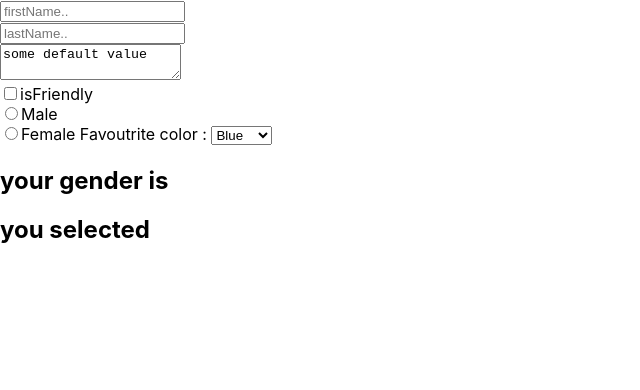
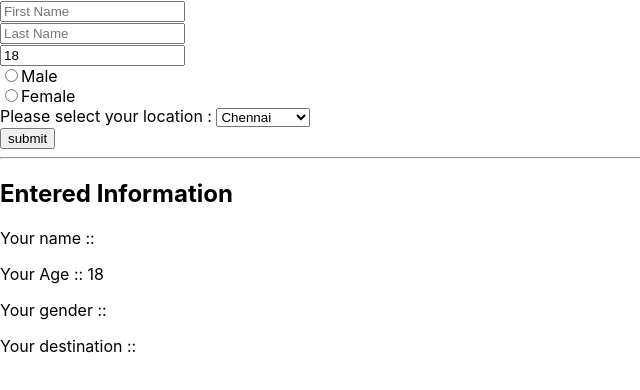
Before and after one commit to SARASWATHYD/react-todo, a React (Create React App) app: page / in a window 1280 px wide. Shown: the top 390 px of the page, without its empty margins (0-640 px from the left). Built offline with nearby package versions, Linux system fonts and the light colour scheme.

Commit message:
tried to build form on customer inform

```diff
--- a/src/App.js
+++ b/src/App.js
@@ -131,14 +131,86 @@ import todoData from './todoData';
 
 //handling form with state
 
+//  class App extends React.Component{
+//     constructor(){
+//       super()
+//       this.state = {
+//        firstName : "",
+//        lastName : "",
+//        isFriendly : false,
+//        gender : ""
+//       }
+//       this.handleClick = this.handleClick.bind(this)
+//     }
+//       handleClick(event){
+//         //making copy of event target and setting state
+//         const {name,value,type,checked} = event.target
+
+//        type==="checkbox" ?this.setState({[name]:checked}) :this.setState(
+//          {[name] : value}
+//        )
+//       }
+//     render(){
+//       return(
+//       <form>
+//         <input type = "text" name ="firstName" placeholder = "firstName.." onChange = {this.handleClick}/>
+//         <br/>
+//         <input type = "text" name ="lastName" placeholder = "lastName.." onChange = {this.handleClick}/>
+//         <br/>
+//         <textarea value={"some default value"}
+//         onChange = {this.handleClick}
+//         />
+//          <br/>
+//         <label>
+//         <input type ="checkbox" name ="isFriendly"  checked ={this.state.isFriendly} onChange ={this.handleClick}/>
+//         isFriendly
+//         </label>
+//          <br/>
+//         <label>
+//         <input type ="radio" name ="gender"  value ="male" checked ={this.state.gender === "male"} onChange ={this.handleClick}/>
+//         Male
+//         </label>
+//          <br/>
+//         <label>
+//         <input type ="radio" name ="gender"  value ="female" checked ={this.state.gender === "female"} onChange ={this.handleClick}/>
+//         Female
+//         </label>
+
+//         <label>  Favoutrite color : </label>
+//         <select
+//         value = {this.state.favColor}
+//         onChange= {this.handleClick}
+//         name="favColor"
+//         >
+//         <option value = "blue">Blue</option>
+//         <option value = "green">Green</option>
+//         <option value = "yellow">Yellow</option>
+//         <option value = "pink">Pink</option>
+
+
+//         </select>
+
+//         <h1> {this.state.firstName} {this.state.lastName}</h1>
+//         <h2> your gender is {this.state.gender}</h2>
+//         <h2> you selected {this.state.favColor}</h2>
+
+//       </form>
+//       )
+//   }
+// }
+
+//basic form
 class App extends React.Component{
   constructor(){
     super()
-      this.state = {
-       firstName : "",
-       lastName : "",
-       isFriendly : false,
-       gender : ""
+    this.state={
+        firstName :"",
+        lastName :"",
+        age:18,
+        gender:"",
+        destination :"",
+        dietaryRestiction:[],
+        location :""
     }
     this.handleClick = this.handleClick.bind(this)
   }
@@ -151,50 +223,59 @@ import todoData from './todoData';
       )
     }
   render(){
-      return(
-      <form>
-        <input type = "text" name ="firstName" placeholder = "firstName.." onChange = {this.handleClick}/>
-        <br/>
-        <input type = "text" name ="lastName" placeholder = "lastName.." onChange = {this.handleClick}/>
-        <br/>
-        <textarea value={"some default value"}
-        onChange = {this.handleClick}
+    return (
+      <main>
+        <form >
+          <input
+            type = "text"
+            name = "firstName"
+            value ={this.state.firstName}
+            placeholder="First Name"
+          /> <br/>
+          <input
+            type = "text"
+             name = "lastName"
+             value ={this.state.lastName}
+             placeholder="Last Name"
+            /> <br/>
+          <input
+            type = "text"
+            name = "age"
+            value ={this.state.age}
+             placeholder="Age"
+          /> <br/>
+          <label>
+          <input type ="radio" name ="gender"  value ="male" checked ={this.state.gender === "male"} onChange ={this.handleClick}
           />
-         <br/>
-        <label>
-        <input type ="checkbox" name ="isFriendly"  checked ={this.state.isFriendly} onChange ={this.handleClick}/>
-        isFriendly
-        </label>
-         <br/>
-        <label>
-        <input type ="radio" name ="gender"  value ="male" checked ={this.state.gender === "male"} onChange ={this.handleClick}/>
           Male
-        </label>
-         <br/>
+          </label>  <br/>
           <label>
           <input type ="radio" name ="gender"  value ="female" checked ={this.state.gender === "female"} onChange ={this.handleClick}/>
-        Female
-        </label>
-
-        <label>  Favoutrite color : </label>
+          Female </label> <br/>
+          <label>  Please select your location : </label>
           <select
-        value = {this.state.favColor}
+          value = {this.state.location}
           onChange= {this.handleClick}
-        name="favColor"
+          name="location"
         >
-        <option value = "blue">Blue</option>
-        <option value = "green">Green</option>
-        <option value = "yellow">Yellow</option>
-        <option value = "pink">Pink</option>
+        <option value = "chennai">Chennai</option>
+        <option value = "banglore">Banglore</option>
+        <option value = "pondicherry">Pondicherry</option>
+        <option value = "kerla">Kerla</option>
 
 
          </select>
-
-        <h1> {this.state.firstName} {this.state.lastName}</h1>
-        <h2> your gender is {this.state.gender}</h2>
-        <h2> you selected {this.state.favColor}</h2>
-
+         <br/>
+         <button> submit </button>
+          <br/>
         </form>
+        <hr/>
+        <h2> Entered Information</h2>
+        <p> Your name :: {this.state.firstName} {this.state.lastName}</p>
+        <p> Your Age :: {this.state.age}</p>
+        <p> Your gender :: {this.state.gender}</p>
+        <p> Your destination :: {this.state.location}</p>
+      </main>
     )
   }
 }
```
Lines whose indentation alone changed are shown as unchanged.
